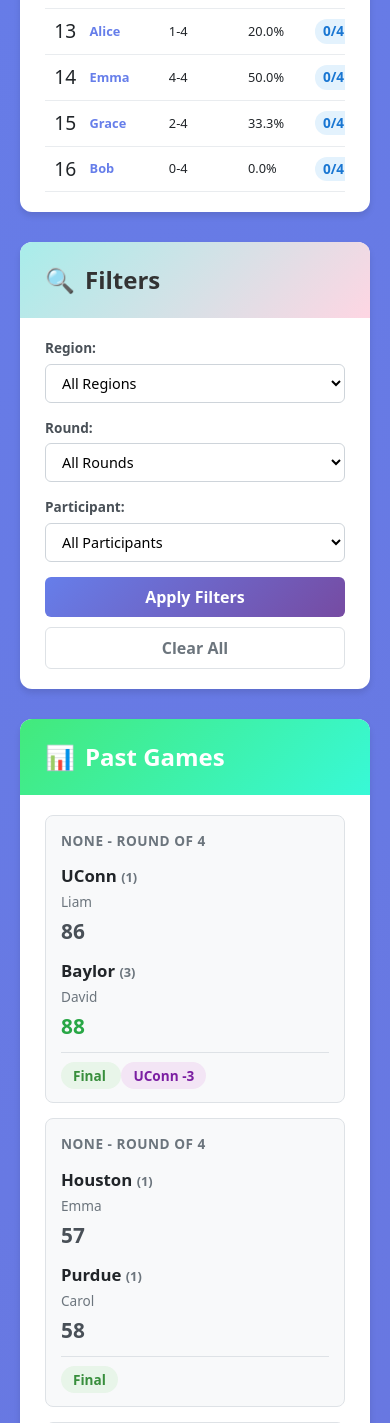
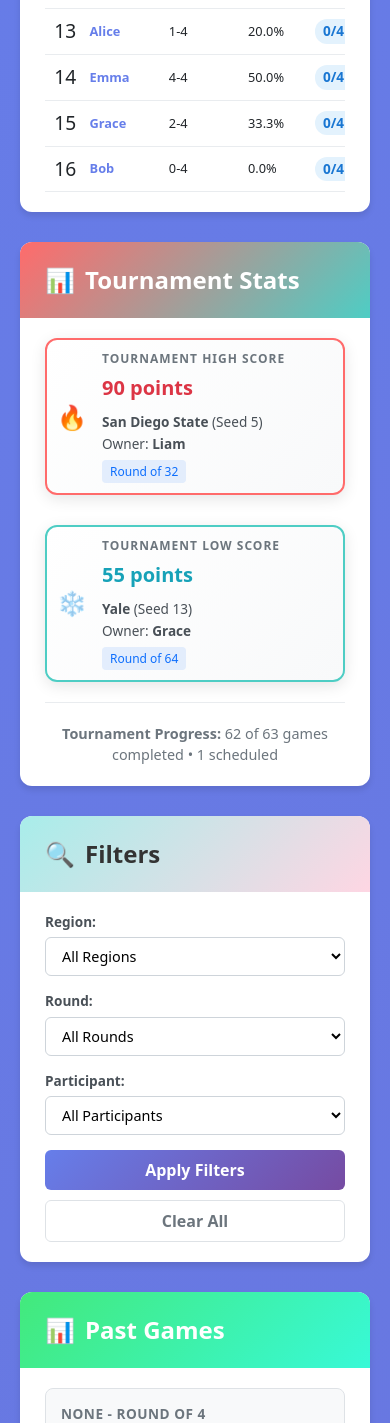
Before and after one commit to atlfmv7/march_madness_app, a Flask app: page /table in a window 390 px wide. Shown: the part 851-2274 px from the top of the page. Run offline with Flask 3, Linux system fonts and the light colour scheme.

Commit message:
Add tournament high/low score stats to table view
- Added tournament stats section below participant standings
- Displays high score leader with team name, seed, owner, and round
- Displays low score leader with same details
- Added tournament progress indicator showing completed/in-progress/scheduled games
- Styled with gradient cards matching bracket page design
- Responsive design for mobile and desktop views
- Backend calculation uses initial_owner_id for stat credit (same as bracket page)

```diff
--- a/app.py
+++ b/app.py
@@ -1327,6 +1327,65 @@ def create_app() -> Flask:
         ]
         past_games.sort(key=get_sortable_datetime, reverse=True)
 
+        # Calculate tournament high and low scores for stats display
+        # Same logic as bracket page - uses initial owner for credit
+        high_score_info = None
+        low_score_info = None
+
+        completed_games = [g for g in games if g.status == "Final"]
+
+        if completed_games:
+            # Find all individual scores with team and original owner info
+            all_scores = []
+            for game in completed_games:
+                if game.team1_score is not None:
+                    all_scores.append({
+                        'score': game.team1_score,
+                        'team': game.team1,
+                        'owner_id': game.team1.initial_owner_id,
+                        'game': game
+                    })
+                if game.team2_score is not None:
+                    all_scores.append({
+                        'score': game.team2_score,
+                        'team': game.team2,
+                        'owner_id': game.team2.initial_owner_id,
+                        'game': game
+                    })
+
+            if all_scores:
+                # Find high score
+                high_score_data = max(all_scores, key=lambda x: x['score'])
+                high_score_owner = None
+                if high_score_data['owner_id']:
+                    high_score_owner = db.session.get(Participant, high_score_data['owner_id'])
+
+                high_score_info = {
+                    'score': high_score_data['score'],
+                    'team': high_score_data['team'],
+                    'owner': high_score_owner,
+                    'round': high_score_data['game'].round
+                }
+
+                # Find low score
+                low_score_data = min(all_scores, key=lambda x: x['score'])
+                low_score_owner = None
+                if low_score_data['owner_id']:
+                    low_score_owner = db.session.get(Participant, low_score_data['owner_id'])
+
+                low_score_info = {
+                    'score': low_score_data['score'],
+                    'team': low_score_data['team'],
+                    'owner': low_score_owner,
+                    'round': low_score_data['game'].round
+                }
+
+        # Tournament progress stats
+        total_games = len(games)
+        games_completed = len([g for g in games if g.status == "Final"])
+        games_in_progress = len([g for g in games if g.status == "In Progress"])
+        games_scheduled = len([g for g in games if g.status == "Scheduled"])
+
         return render_template(
             "index.html",
             message=f"Loaded games for {selected_year}.",
@@ -1342,6 +1401,12 @@ def create_app() -> Flask:
             filter_region=filter_region,
             filter_round=filter_round,
             filter_participant=filter_participant,
+            high_score=high_score_info,
+            low_score=low_score_info,
+            total_games=total_games,
+            games_completed=games_completed,
+            games_in_progress=games_in_progress,
+            games_scheduled=games_scheduled,
         )
 
     # Create tables once at startup (safe no-op if already exist)
--- a/templates/index.html
+++ b/templates/index.html
@@ -528,6 +528,122 @@
         padding: 8px 4px;
       }
     }
+
+    /* Tournament Stats */
+    .tournament-stats {
+      display: flex;
+      justify-content: center;
+      gap: 30px;
+      margin: 0 auto;
+      max-width: 800px;
+      flex-wrap: wrap;
+    }
+
+    .stat-card {
+      flex: 1;
+      min-width: 300px;
+      background: linear-gradient(135deg, #ffffff 0%, #f8f9fa 100%);
+      border-radius: 12px;
+      padding: 20px;
+      box-shadow: 0 4px 15px rgba(0,0,0,0.1);
+      border: 2px solid;
+      display: flex;
+      align-items: center;
+      gap: 15px;
+    }
+
+    .stat-card.high-score {
+      border-color: #ff6b6b;
+    }
+
+    .stat-card.low-score {
+      border-color: #4ecdc4;
+    }
+
+    .stat-icon {
+      font-size: 3rem;
+      line-height: 1;
+    }
+
+    .stat-details {
+      flex: 1;
+    }
+
+    .stat-label {
+      font-size: 0.75rem;
+      color: #6c757d;
+      text-transform: uppercase;
+      letter-spacing: 1px;
+      font-weight: 600;
+      margin-bottom: 5px;
+    }
+
+    .stat-value {
+      font-size: 2rem;
+      font-weight: bold;
+      color: #212529;
+      margin-bottom: 8px;
+    }
+
+    .stat-card.high-score .stat-value {
+      color: #dc3545;
+    }
+
+    .stat-card.low-score .stat-value {
+      color: #17a2b8;
+    }
+
+    .stat-info {
+      font-size: 0.85rem;
+      color: #495057;
+      line-height: 1.6;
+    }
+
+    .stat-round {
+      display: inline-block;
+      background: rgba(13, 110, 253, 0.1);
+      color: #0d6efd;
+      padding: 2px 8px;
+      border-radius: 4px;
+      font-size: 0.75rem;
+      margin-top: 5px;
+    }
+
+    /* Tournament stats responsive */
+    @media (max-width: 768px) {
+      .tournament-stats {
+        flex-direction: column;
+        max-width: 100%;
+        margin: 0;
+      }
+
+      .stat-card {
+        min-width: 100%;
+        padding: 15px;
+      }
+
+      .stat-icon {
+        font-size: 2rem;
+      }
+
+      .stat-value {
+        font-size: 1.5rem;
+      }
+    }
+
+    @media (max-width: 480px) {
+      .stat-card {
+        padding: 10px;
+      }
+
+      .stat-icon {
+        font-size: 1.5rem;
+      }
+
+      .stat-value {
+        font-size: 1.25rem;
+      }
+    }
   </style>
 </head>
 <body>
@@ -626,6 +742,66 @@
             </tbody>
           </table>
         </div>
+      </div>
+    </div>
+    {% endif %}
+
+    <!-- Tournament Stats -->
+    {% if high_score or low_score %}
+    <div class="section-card">
+      <div class="section-header" style="background: linear-gradient(135deg, #ff6b6b 0%, #4ecdc4 100%);">
+        <span>📊</span>
+        <span>Tournament Stats</span>
+      </div>
+      <div class="region-subsection">
+        <div class="tournament-stats">
+          {% if high_score %}
+          <div class="stat-card high-score">
+            <div class="stat-icon">🔥</div>
+            <div class="stat-details">
+              <div class="stat-label">Tournament High Score</div>
+              <div class="stat-value">{{ high_score.score }} points</div>
+              <div class="stat-info">
+                <strong>{{ high_score.team.name }}</strong> (Seed {{ high_score.team.seed }})
+                <br>
+                Owner: <strong>{{ high_score.owner.name if high_score.owner else "Unknown" }}</strong>
+                <br>
+                <span class="stat-round">Round of {{ high_score.round }}</span>
+              </div>
+            </div>
+          </div>
+          {% endif %}
+
+          {% if low_score %}
+          <div class="stat-card low-score">
+            <div class="stat-icon">❄️</div>
+            <div class="stat-details">
+              <div class="stat-label">Tournament Low Score</div>
+              <div class="stat-value">{{ low_score.score }} points</div>
+              <div class="stat-info">
+                <strong>{{ low_score.team.name }}</strong> (Seed {{ low_score.team.seed }})
+                <br>
+                Owner: <strong>{{ low_score.owner.name if low_score.owner else "Unknown" }}</strong>
+                <br>
+                <span class="stat-round">Round of {{ low_score.round }}</span>
+              </div>
+            </div>
+          </div>
+          {% endif %}
+        </div>
+
+        <!-- Tournament Progress -->
+        {% if total_games %}
+        <div style="margin-top: 20px; padding-top: 20px; border-top: 1px solid #e9ecef; text-align: center; color: #6c757d; font-size: 0.9rem;">
+          <strong>Tournament Progress:</strong> {{ games_completed }} of {{ total_games }} games completed
+          {% if games_in_progress > 0 %}
+          • <span style="color: #ffc107;">{{ games_in_progress }} in progress</span>
+          {% endif %}
+          {% if games_scheduled > 0 %}
+          • <span style="color: #6c757d;">{{ games_scheduled }} scheduled</span>
+          {% endif %}
+        </div>
+        {% endif %}
       </div>
     </div>
     {% endif %}
```
